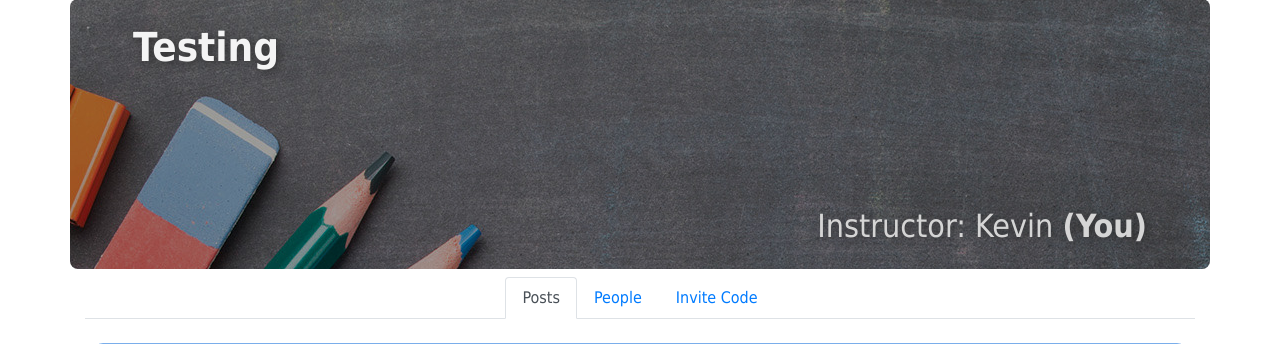
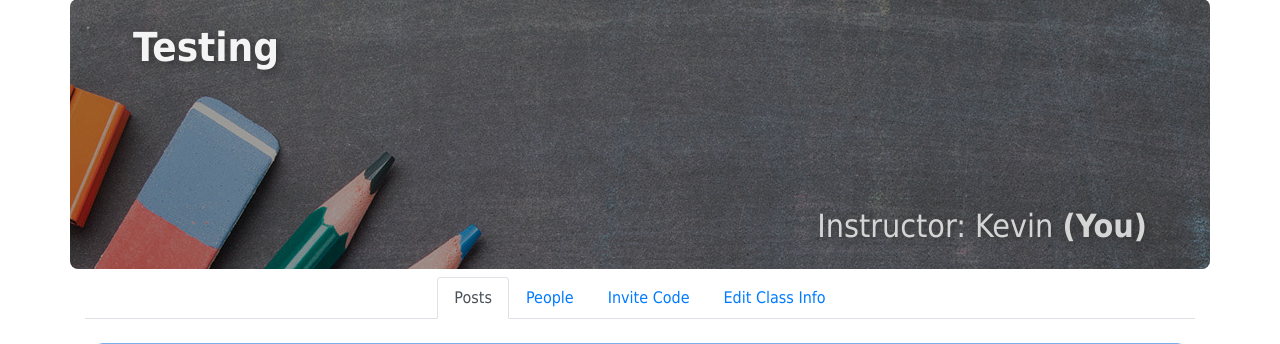
Before and after one commit to angelatom/illegalSkillsException, a Flask app: page /class/1 in a window 1280 px wide. Shown: the part 73-417 px from the top of the page. Run offline with Flask 2, Linux system fonts and the light colour scheme; a user stored in the database is signed in; data comes from the database, SQL or seed files in the repository; both versions use the stored data as it was after the commit; parts of the project's set-up code (start-up, migrations or seed data) failed here and were passed over; some libraries are stand-ins or nearby versions.

Commit message:
added editing class

```diff
--- a/app.py
+++ b/app.py
@@ -197,7 +197,7 @@ def classpage(classid):
 		teacherName = db.getUserName(classInfo[1]), inviteCode = classInfo[2],
 		weights = classInfo[3], classRoster = classRoster, getName = db.getUserName,
 		isTeacher = isTeacher, classID = classid, posts = posts[::-1],
-		getPostFiles = db.getPostFiles, desc = classInfo[3])
+		getPostFiles = db.getPostFiles, desc = classInfo[4])
 
 @app.route('/invite/<inviteCode>')
 def acceptInvite(inviteCode):
@@ -353,6 +353,23 @@ def userGrades(classID, userID):
 	grades = db.getUserGrades(classID, userID)
 	return flask.render_template('usergrades.html', avg = avg, weightavgs = weightavgs, name = name, grades = grades)
 
+@app.route('/editclass/<classID>', methods=["POST"])
+def editClass(classID):
+	if 'userid' not in flask.session:
+		return flask.redirect('/')
+	if not db.isTeacher(flask.session['userid'], classID):
+		return "User is not the teacher of this class."
+	classname = flask.request.form['classname']
+	weightnames = flask.request.form.getlist('weightnames')
+	weightnums = flask.request.form.getlist('weightnums')
+	desc = flask.request.form['desc']
+	weightList = []
+	for i in range(len(weightnames)):
+		toAppend = [weightnames[i],weightnums[i]]
+		weightList.append(toAppend)
+	db.editClass(classID, classname, desc, weightList)
+	return flask.redirect('/class/' + str(classID))
+
 @app.route('/quotes')
 def quote():
 	return q.get_random_quote()
--- a/doc/devlog.txt
+++ b/doc/devlog.txt
@@ -276,4 +276,10 @@ linK -- 2019-01-16 4:32
 angelaT -- 2019-01-16 16:53
 --------------------------------------------------------------
 - Creates class calendars upon creating class
+
+millarM -- 2019-01-14 22:54
+--------------------------------------------------------------
+- updated dbtools for deleting classes
+- added class edit functionality
+- fixed some misc bugs
 ==============================================================
--- a/templates/class.html
+++ b/templates/class.html
@@ -71,6 +71,9 @@
         {% if isTeacher %}
         <li class="nav-item">
             <a class="nav-link" id="contact-tab" data-toggle="tab" href="#clip" role="tab" aria-controls="clip" aria-selected="false">Invite Code</a>
+        </li>
+        <li class="nav-item">
+            <a class="nav-link" id="edit-tab" data-toggle="tab" href="#edit" role="tab" aria-controls="edit" aria-selected="false">Edit Class Info</a>
         </li>
         {% endif %}
     </ul>
@@ -315,6 +318,46 @@
             </div>
 
         </div>
+
+        <div class="tab-pane fade" id="edit" role="tabpanel" aria-labelledby="edit-tab">
+            <div class="row mr-3 ml-3 mt-2">
+                <div class="col mt-2 text-center">
+                  {% set url = "/editclass/" + classID|string %}
+                    <form action={{url}} method="POST">
+                        <input type="text" name="classname" placeholder="Class Name" value ={{className}} required>
+                        <h2 id="navHeader4" class="mt-3 mb-4">Enter class weights</h2>
+                        <button id="addweight" type="button" class="btn btn-primary loginBtn">Add weight</button><br>
+                        <button id="removeweight" type="button" class="btn btn-primary mt-1 mb-2 loginBtn">Delete weight</button>
+                        <ul id="weightlist">
+                          {% for i in weights %}
+                            <li>
+                                <input type="text" name="weightnames" placeholder="weight name" value={{i[0]}}>
+                                <input type="number" name="weightnums" placeholder="weight percent" value={{i[1]}}>
+                            </li>
+                            {% endfor %}
+                        </ul>
+
+                        <div class = "container">
+                          <div class="card cardOut">
+                              <div class="card-header pt-1 pb-1 pl-2">
+                                  <div class = "row">
+                                    <div class = "col">
+                                      Class Description
+                                    </div>
+                                  </div>
+                              </div>
+                              <div class="card-body" id="textEditor" contenteditable="true">{{desc|safe}}</div>
+                          </div>
+                        </div>
+                        <input type="hidden" id="hiddenInput" name="desc" value="">
+
+                        <br>
+                        <input type="submit" class="btn btn-primary mt-3">
+                    </form>
+                </div>
+            </div>
+
+        </div>
         {% endif %}
     </div>
 
@@ -378,6 +421,7 @@
     <script src="https://cdnjs.cloudflare.com/ajax/libs/clipboard.js/2.0.0/clipboard.min.js"></script>
     <script src="../static/clipboard.js-master/dist/clipboard.min.js"></script>
     <script src="../static/class.js"></script>
+    <script src="../static/index.js"></script>
     <script src="https://ajax.googleapis.com/ajax/libs/jquery/3.2.1/jquery.min.js" type="text/javascript"></script>
     <script src="https://stackpath.bootstrapcdn.com/bootstrap/4.2.1/js/bootstrap.bundle.min.js"></script>
     {% endblock %}
--- a/util/dbtools.py
+++ b/util/dbtools.py
@@ -358,8 +358,13 @@ def deleteClass(classID):
 
     db,c = getDBCursor()
     c.execute("DELETE FROM classes WHERE classID = ?", (classID,))
-    c.execute("DELETE FROM roster WHERE classID=?", (classID,))
-    c.execute("DELETE FROM weights where classID=?", (classID,))
+    c.execute("DELETE FROM roster WHERE classID = ?", (classID,))
+    c.execute("DELETE FROM weights WHERE classID = ?", (classID,))
+    c.execute("SELECT postID FROM posts WHERE classID = ?" (classID,))
+    postids = c.fetchall()
+    for i in postids:
+        c.execute("DELETE FROM files WHERE postID = ?", (classID,))
+    c.execute("DELETE FROM posts WHERE classID = ?", (classID,))
     closeDB(db)
 
 def editPost(postID, postBody):
@@ -371,13 +376,16 @@ def editPost(postID, postBody):
     c.execute("UPDATE posts SET postBody = ? WHERE postID = ?", (postBody, postID,))
     closeDB(db)
 
-def editClass(classID, className, desc):
+def editClass(classID, className, desc, weights):
 
     '''This function edits an existing class.
     '''
 
     db,c = getDBCursor()
     c.execute("UPDATE classes SET className = ?, desc = ? WHERE classID = ?", (className, desc, classID,))
+    c.execute("DELETE FROM weights WHERE classID = ?", (classID,))
+    for i in weights: #Adds weights
+        c.execute("INSERT INTO weights VALUES(?,?,?)", (classID, i[0], i[1]))
     closeDB(db)
 
 def isTeacher(userID, classID):
```
Also changed, not shown: data/classify.db.
